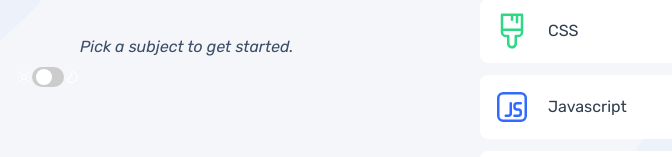
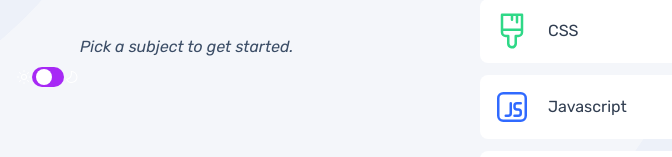
Before and after one commit to john-mathis/quiz, a Next.js app: page / in a window 1280 px wide. Shown: the part 331-488 px from the top of the page, without its empty margins (236-908 px from the left). Built offline with nearby package versions, Linux system fonts and the light colour scheme.

Commit message:
Installed types/react dependency and added additional tailwind styles to the Toggle Mode component, removing the corresponding styles from the global css file.

```diff
--- a/app/components/ToggleMode/ToggleMode.tsx
+++ b/app/components/ToggleMode/ToggleMode.tsx
@@ -21,36 +21,10 @@ export default function ToggleMode() {
     />;
   }
 
-  // if (resolvedTheme === "dark") {
-  //   return (
-  //     <IoSunnyOutline
-  //       className="cursor-pointer"
-  //       onClick={() => setTheme("light")}
-  //     />
-  //   );
-  // }
-  // if (resolvedTheme === "light") {
-  //   return (
-  //     <IoMoonOutline
-  //       className="cursor-pointer"
-  //       onClick={() => setTheme("dark")}
-  //     />
-  //   );
+
   // }
   return (
     <section className="flex justify-end w-[20.43rem] md:w-[40rem] mx-auto pt-4">
-      {/* {resolvedTheme === "dark" ? (
-        <IoSunnyOutline
-          className="cursor-pointer"
-          onClick={() => setTheme("light")}
-        />
-      ) : (
-        <IoMoonOutline
-          className="cursor-pointer"
-          onClick={() => setTheme("dark")}
-        />
-      )} */}
-
       <Image
         src={`${
           resolvedTheme === "dark"
@@ -61,8 +35,9 @@ export default function ToggleMode() {
         width={16}
         height={16}
       />
-      <label className="switch">
+      <label className="relative inline-block w-[2rem] h-[1.25rem]">
         <input
+        className="opacity-0 w-0 h-0 before:translate-x-[.5rem]"
           type="checkbox"
           onClick={() => {
             if (resolvedTheme === "light") {
@@ -72,7 +47,7 @@ export default function ToggleMode() {
             }
           }}
         />
-        <span className="slider round"></span>
+        <span className="slider round bg-[--purple] before:translate-x-[.5rem] absolute cursor-pointer bg-[#ccc] transition-[0.4s] inset-0 before:absolute before:content-[''] before:h-[1rem] before:w-[1rem] before:bg-[white] before:transition-[0.4s] before:left-1 before:bottom-1 before:rounded-[50%] rounded-[2.12rem]"></span>
       </label>
       <Image
         src={`${
--- a/app/globals.css
+++ b/app/globals.css
@@ -19,41 +19,23 @@
   font-family: "Rubik", sans-serif;
 }
 
-/* The switch - the box around the slider */
-.switch {
-  @apply relative inline-block w-[32px] h-[20px];
-}
-
-/* Hide default HTML checkbox */
-.switch input {
-  @apply opacity-0 w-0 h-0;
-}
-
 /* The slider */
 .slider {
-  @apply absolute cursor-pointer bg-[#ccc] transition-[0.4s] inset-0 before:absolute before:content-[""] before:h-[16px] before:w-[16px] before:bg-[white] before:transition-[0.4s] before:left-1 before:bottom-1;
   -webkit-transition: 0.4s;
 }
 .slider:before {
   -webkit-transition: 0.4s;
 }
 input:checked + .slider {
-  @apply bg-[--purple] before:translate-x-[8px];
+  /* @apply bg-[--purple] before:translate-x-[8px]; */
 }
-input:focus + .slider {
-  @apply shadow-[0_0_1px_#2196F3];
-}
+
 input:checked + .slider:before {
   -webkit-transform: translateX(8px);
   -ms-transform: translateX(8px);
 }
 
-/* Rounded sliders */
-.slider.round {
-  border-radius: 34px;
-}
 
 .slider.round:before {
-  border-radius: 50%;
   -webkit-transform: translateY(2px);
 }
--- a/package.json
+++ b/package.json
@@ -17,7 +17,7 @@
   },
   "devDependencies": {
     "@types/node": "^20",
-    "@types/react": "^18",
+    "@types/react": "^18.3.1",
     "@types/react-dom": "^18",
     "eslint": "^8",
     "eslint-config-next": "14.2.3",
```
Also changed, not shown: 1 other file (tests, documents, lock files or other folders).
